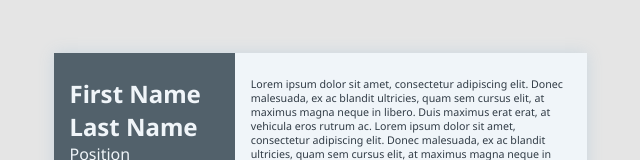
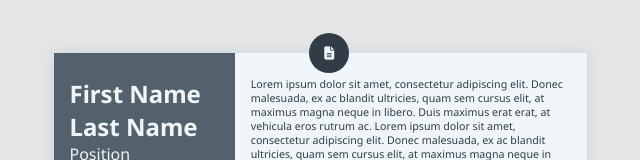
Before and after one commit to zxum/cv-project-js, a React (Create React App) app: page / in a window 1280 px wide. Shown: the top 160 px of the page, without its empty margins (320-960 px from the left). Built offline with nearby package versions, Linux system fonts and the light colour scheme.

Commit message:
Add preview mode, remove all buttons

```diff
--- a/src/components/App.js
+++ b/src/components/App.js
@@ -3,13 +3,33 @@ import Sidebar from './Sidebar'
 import MainContainer from './MainContainer'
 
 
-function App() {
-  return (
-    <div className="main-body">
-      <Sidebar />
-      <MainContainer />
-    </div>
-  )
+class App extends React.Component {
+
+  constructor() {
+    super()
+    this.state = { previewMode: false }
+    this.handlePreview = this.handlePreview.bind(this)
+  }
+
+  handlePreview() {
+      this.setState({
+        previewMode: !this.state.previewMode
+      })
+  }
+
+  render() {
+    return (
+      <div className="main-body">
+        {this.state.previewMode ?
+        <button id="edit-btn" onClick={this.handlePreview}><i className="fas fa-edit"></i></button>
+        :
+        <button id="preview-btn" onClick={this.handlePreview}><i className="fas fa-file-alt"></i></button>}
+        <Sidebar previewMode={this.state.previewMode} />
+        <MainContainer previewMode={this.state.previewMode} />
+      </div>
+    )
+  }
+
 }
 
 export default App;
--- a/src/components/Educations.js
+++ b/src/components/Educations.js
@@ -3,8 +3,8 @@ import uniqid from 'uniqid'
 import School from './School'
 
 export class Educations extends Component {
-  constructor() {
-    super()
+  constructor(props) {
+    super(props)
     this.state = {
       showAddBtn: true,
       schools: [],
@@ -95,14 +95,14 @@ export class Educations extends Component {
 
   render() {
     let schoolList = this.state.schools.map(school => {
-      return <School data={school} deleteSchool={this.deleteSchool} />
+      return <School data={school} deleteSchool={this.deleteSchool} previewMode={this.props.previewMode} />
     })
 
     if (this.state.showAddBtn) {
       return (
         <div className="edu-block">
           {schoolList}
-          <i className="fas fa-plus-circle" id="add-btn" onClick={this.toggleAddBtn}></i>
+          {(this.props.previewMode) ? <div></div> : <i className="fas fa-plus-circle" id="add-btn" onClick={this.toggleAddBtn}></i> }
         </div>
       )
     } else {
--- a/src/components/Language.js
+++ b/src/components/Language.js
@@ -9,9 +9,11 @@ function Languages(props) {
 
     <div className="skill-item">
       <EditableSpan value={props.lang} />
+      {(props.previewMode) ? <div></div> :
       <i class="fas fa-times-circle btn"
-         id="delete-btn"
-         onClick={()=>{props.deleteLang(props.lang)}}></i>
+      id="delete-btn"
+      onClick={()=>{props.deleteLang(props.lang)}}></i>
+      }
     </div>
 
   )
--- a/src/components/Languages.js
+++ b/src/components/Languages.js
@@ -45,7 +45,7 @@ export class Languages extends Component {
 
   render() {
     let languagesList = this.state.languages.map(lang => {
-      return <Language lang={lang} deleteLang={this.deleteLang} />
+      return <Language lang={lang} deleteLang={this.deleteLang} previewMode={this.props.previewMode}/>
     })
 
     if (this.state.isAdding) {
@@ -65,7 +65,8 @@ export class Languages extends Component {
           <ul>
           {languagesList}
           </ul>
-          <i className="fas fa-plus-circle btn" id="add-btn" onClick={this.setAdding}></i>
+          {(this.props.previewMode) ? <div></div> : <i className="fas fa-plus-circle btn" id="add-btn" onClick={this.setAdding}></i> }
+
         </div>
       )
     }
--- a/src/components/MainContainer.js
+++ b/src/components/MainContainer.js
@@ -4,7 +4,7 @@ import MainBodySectionHeader from './MainBodySectionHeader'
 import WorkExperiences from './WorkExperiences'
 import Educations from './Educations'
 
-function MainContainer() {
+function MainContainer(props) {
   let EditableP = contentEditable('p')
   return (
     <section className="main-container">
@@ -12,12 +12,12 @@ function MainContainer() {
 
       <MainBodySectionHeader text="Work Experience"/>
       <div className="padded-vertical">
-        <WorkExperiences />
+        <WorkExperiences  previewMode={props.previewMode}/>
       </div>
 
       <MainBodySectionHeader text="Education"/>
       <div className="padded-vertical">
-        <Educations />
+        <Educations  previewMode={props.previewMode}/>
       </div>
     </section>
   )
--- a/src/components/School.js
+++ b/src/components/School.js
@@ -10,9 +10,10 @@ function School(props) {
   return (
     <div className="school-info">
       <div className="flex-wrapper right-side">
+        { (props.previewMode) ? <div></div> :
         <i className="fas fa-times-circle btn"
           id="delete-btn"
-          onClick={()=>{props.deleteSchool(props.data.id)}}></i>
+          onClick={()=>{props.deleteSchool(props.data.id)}}></i> }
       </div>
       <div className="flex-wrapper">
         <div className="dates">
--- a/src/components/Sidebar.js
+++ b/src/components/Sidebar.js
@@ -5,7 +5,7 @@ import Skills from './Skills'
 import Languages from './Languages'
 
 
-function Sidebar() {
+function Sidebar(props) {
   let EditableH1 = contentEditable('h1')
   let EditableP = contentEditable('p')
   return (
@@ -29,13 +29,13 @@ function Sidebar() {
 
       <SidebarSectionHeader text="Skills"/>
       <div className="padded-lr">
-        <Skills />
+        <Skills previewMode={props.previewMode} />
 
       </div>
 
       <SidebarSectionHeader text="Languages"/>
       <div className="padded-lr">
-        <Languages />
+        <Languages previewMode={props.previewMode} />
       </div>
 
     </aside>
--- a/src/components/Skill.js
+++ b/src/components/Skill.js
@@ -8,9 +8,12 @@ function Skill(props) {
   return (
     <div className="skill-item">
       <EditableSpan value={props.skill} />
-      <i className="fas fa-times-circle btn"
+
+      {(props.previewMode) ? <div></div> :
+        <i className="fas fa-times-circle btn"
          id="delete-btn"
-         onClick={()=>{props.deleteSkill(props.skill)}}></i>
+         onClick={()=>{props.deleteSkill(props.skill)}}></i>}
+
     </div>
   )
 
--- a/src/components/Skills.js
+++ b/src/components/Skills.js
@@ -1,10 +1,10 @@
 import React from 'react'
 import Skill from './Skill'
-
+import uniqid from 'uniqid'
 
 class Skills extends React.Component {
-  constructor() {
-    super()
+  constructor(props) {
+    super(props)
 
     this.state = {
       skills:[],
@@ -48,7 +48,7 @@ class Skills extends React.Component {
 
   render() {
     let skillList = this.state.skills.map((skill)=>{
-      return <Skill skill={skill} deleteSkill={this.deleteSkill} />
+      return <Skill skill={skill} deleteSkill={this.deleteSkill} previewMode={this.props.previewMode} key={uniqid()}/>
     })
 
     // .map(skill => {
@@ -74,7 +74,8 @@ class Skills extends React.Component {
             <ul>
             {skillList}
             </ul>
-            <i className="fas fa-plus-circle btn" id="add-btn" onClick={this.setAdding}></i>
+            { (this.props.previewMode) ? <div></div> : <i className="fas fa-plus-circle btn" id="add-btn" onClick={this.setAdding}></i> }
+
           </div>
         )
       }
--- a/src/components/Work.js
+++ b/src/components/Work.js
@@ -10,9 +10,11 @@ function Work(props) {
   return (
     <div className="work-info">
       <div className="flex-wrapper right-side">
+        {(props.previewMode) ? <div></div> :
         <i className="fas fa-times-circle btn"
-          id="delete-btn"
-          onClick={()=>{props.deleteWork(props.data.id)}}></i>
+        id="delete-btn"
+        onClick={()=>{props.deleteWork(props.data.id)}}></i>}
+
       </div>
       <div className="flex-wrapper">
         <div className="dates">
--- a/src/components/WorkExperiences.js
+++ b/src/components/WorkExperiences.js
@@ -4,8 +4,8 @@ import Work from './Work'
 
 export class WorkExperiences extends Component {
 
-  constructor() {
-    super()
+  constructor(props) {
+    super(props)
     this.state = {
       showAddBtn: true,
       workexps: [],
@@ -33,8 +33,6 @@ export class WorkExperiences extends Component {
 
   handleCancel = (event) => {
     let form = event.target.parentNode.parentNode
-    console.log(form)
-
 
     this.toggleAddBtn()
   }
@@ -99,13 +97,13 @@ export class WorkExperiences extends Component {
 
   render() {
     let workList = this.state.workexps.map((work)=>{
-      return <Work key={work.id} data={work} deleteWork={this.deleteWork} />
+      return <Work key={work.id} data={work} deleteWork={this.deleteWork} previewMode={this.props.previewMode}/>
     })
     if (this.state.showAddBtn) {
       return (
         <div className="work-block">
           {workList}
-          <i className="fas fa-plus-circle" id="add-btn" onClick={this.toggleAddBtn}></i>
+          {(this.props.previewMode)? <div></div> : <i className="fas fa-plus-circle" id="add-btn" onClick={this.toggleAddBtn}></i>}
         </div>
       )
     } else {
--- a/src/index.css
+++ b/src/index.css
@@ -21,8 +21,22 @@ body {
 
 #add-btn,
 #delete-btn,
-#done-btn {
+#done-btn,
+#preview-btn {
     cursor: pointer;
+}
+
+#preview-btn,
+#edit-btn {
+    position: absolute;
+    top: -20px;
+    left: 48%;
+    border-radius: 50%;
+    width: 2.5rem;
+    height: 2.5rem;
+    border: none;
+    background-color: #313C46;
+    color: #F0F5F9;
 }
 
 .main-body {
@@ -33,6 +47,7 @@ body {
     box-shadow: 0 0 15px #C9D6DF;
     margin-top: 10%;
     display: flex;
+    position: relative;
 }
 
 .main-container {
```
